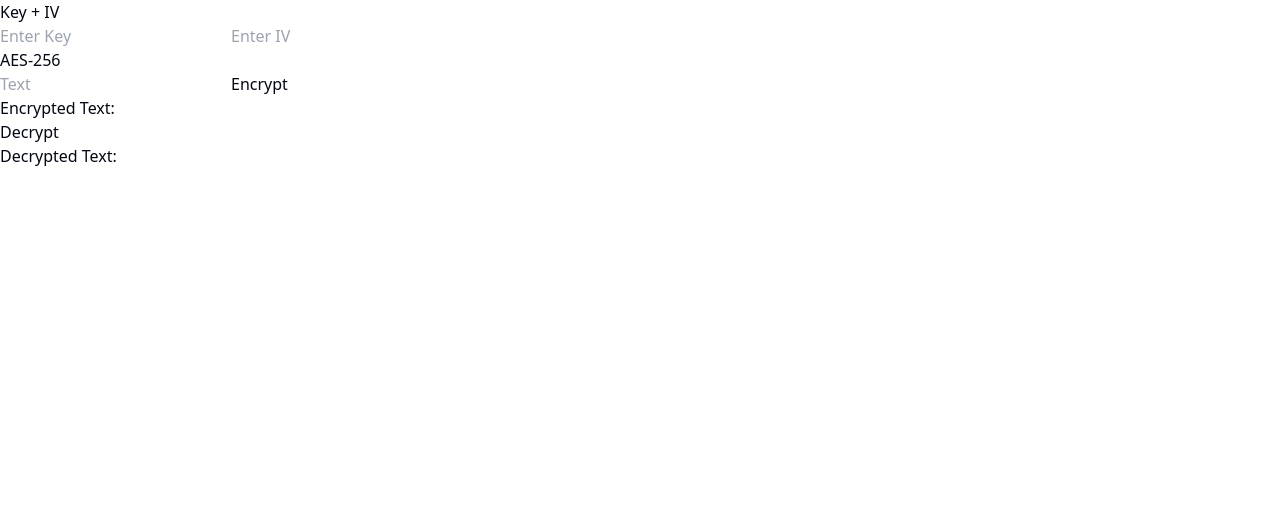
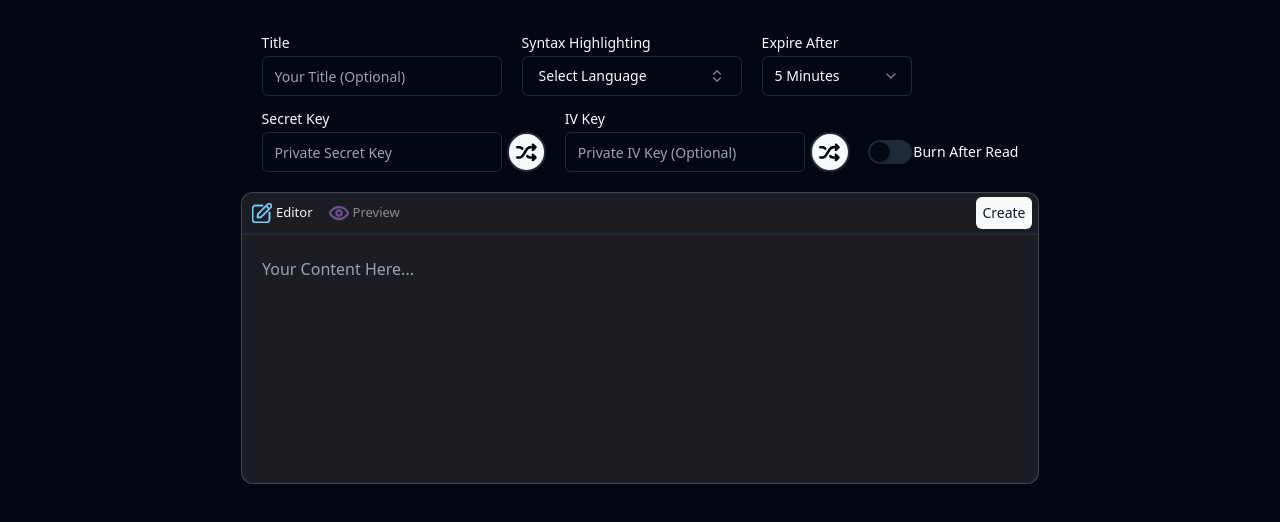
Before and after one commit to IncognitoBin/IncognitoBin, a React (Vite) app in the folder Client/: page /Create in a window 1280 px wide. Shown: the top 522 px of the page. Built offline with nearby package versions, Linux system fonts and the light colour scheme.

Commit message:
Client: Add Create Paste To Routes

```diff
--- a/Client/src/App.tsx
+++ b/Client/src/App.tsx
@@ -1,50 +1,19 @@
-import { useState } from 'react';
 import './App.css'
-import { encryptData,decryptData } from './utils/crypto';
-import { PasteService } from './services/PasteService';
-import { CreatePaste } from './models/Paste/Request/CreatePasteRequest';
+import { ThemeProvider } from "@/components/theme-provider"
+import { BrowserRouter as Router, Route, Routes } from 'react-router-dom';
+import CreatePaste from './pages/Create';
 
 function App() {
-  const [text, setText] = useState('');
-  const [key, setKey] = useState('');
-  const [iv, setIV] = useState('');
-  const [encryptedText, setEncryptedText] = useState('');
-  const [decryptedText, setDecryptedText] = useState('');
 
   return (
-    <div>
-      <h1>Key + IV</h1>
-      <input
-        type="text"
-        value={key}
-        onChange={(e) => setKey(e.target.value)}
-        maxLength={32}
-        placeholder="Enter Key"
-      />
-      <input
-        type="text"
-        value={iv}
-        onChange={(e) => setIV(e.target.value)}
-        maxLength={16}
-        placeholder="Enter IV"
-      />
-      <h1>AES-256</h1>
-      <input
-        type="text"
-        value={text}
-        onChange={(e) => setText(e.target.value)}
-        placeholder="Text"
-      />
-      <button onClick={()=>{setEncryptedText(encryptData(iv,key,text))}}>Encrypt</button>
+    <ThemeProvider defaultTheme="dark" storageKey="vite-ui-theme">
+     <Router>
+      <Routes>
+        <Route path="/Create" element={<CreatePaste />} />
+      </Routes>
+    </Router>
 
-      <h2>Encrypted Text:</h2>
-      <p>{encryptedText}</p>
-
-      <button onClick={()=>{setDecryptedText(decryptData(iv,key,encryptedText))}}>Decrypt</button>
-
-      <h2>Decrypted Text:</h2>
-      <p>{decryptedText}</p>
-    </div>
+    </ThemeProvider>
   );
 }
 
```
